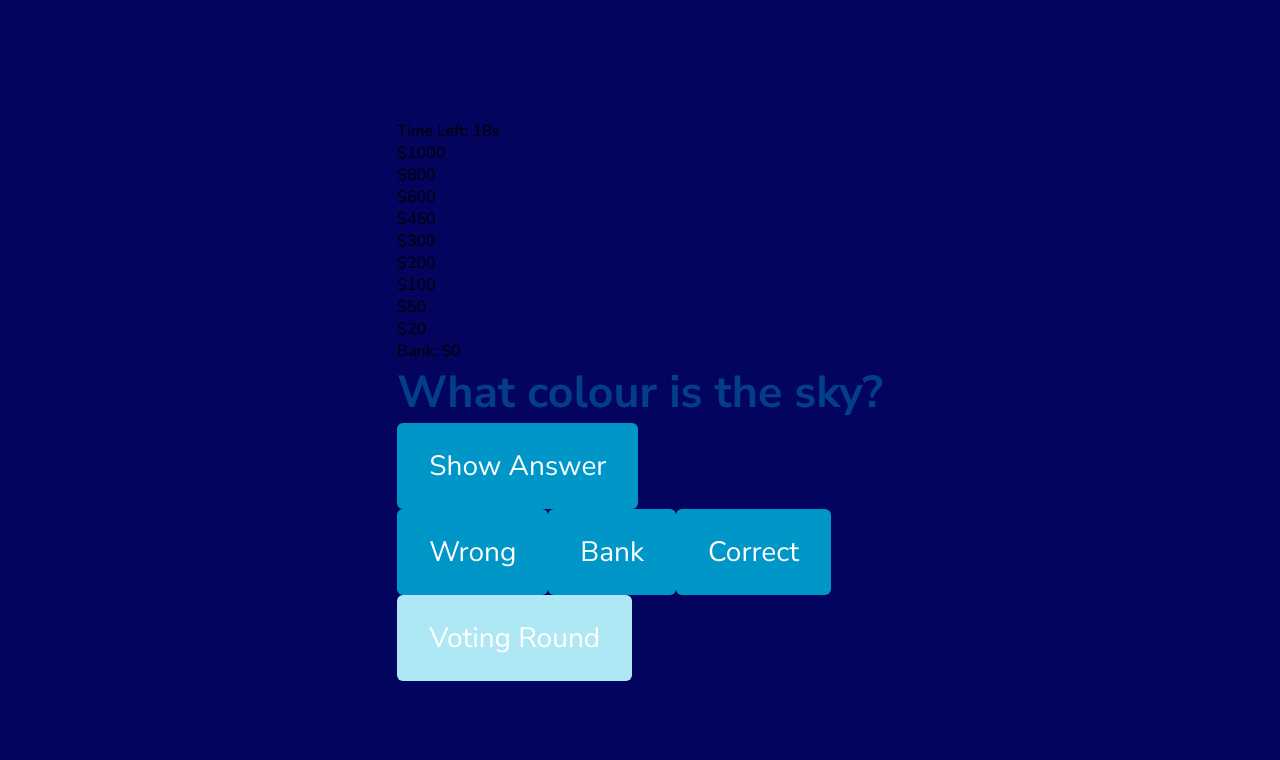
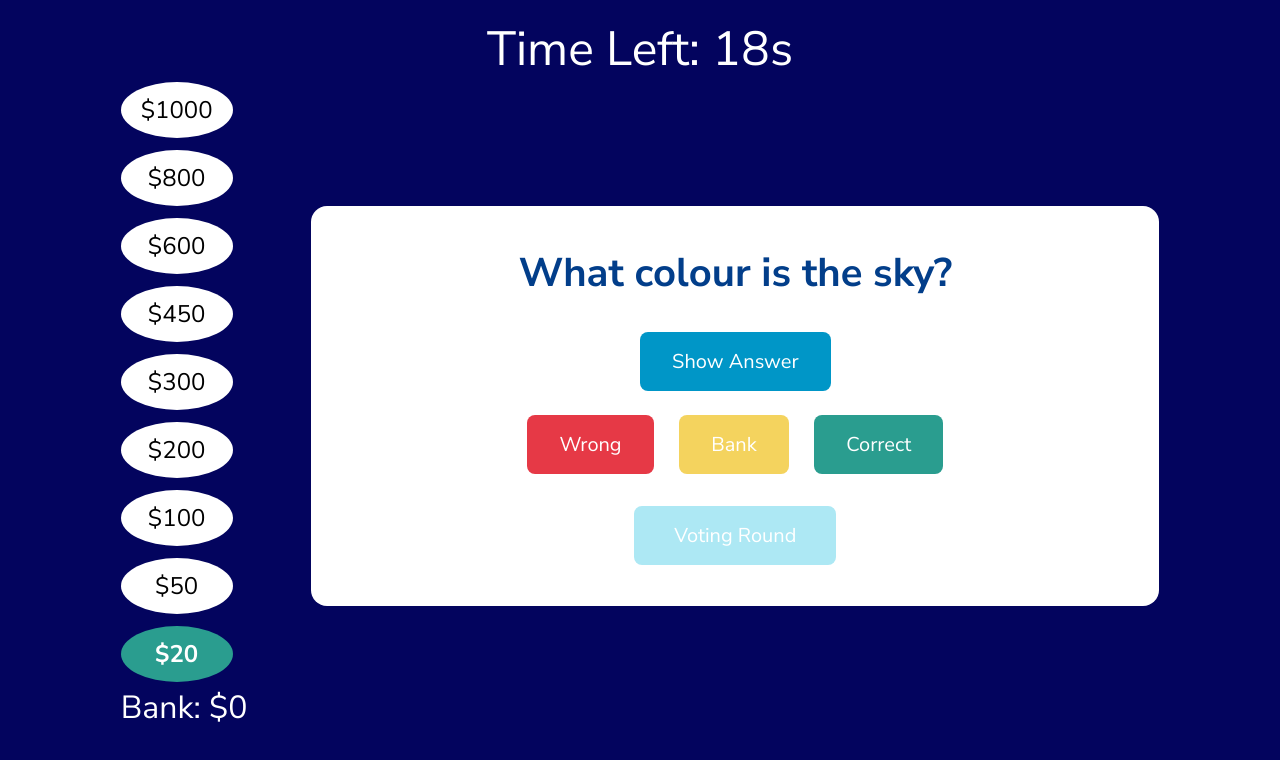
Before and after one commit to ImJehtts/MohibWeakestLink, a React (Create React App) app in the folder frontend/: page / in a window 1280 px wide. Both pictures are taken after a click on the button "Submit". Shown: the top 760 px of the page. Built offline with nearby package versions, Linux system fonts and the light colour scheme.

Commit message:
css finished

```diff
--- a/frontend/src/index.css
+++ b/frontend/src/index.css
@@ -1,37 +1,42 @@
 @import url('https://fonts.googleapis.com/css2?family=Nunito+Sans:ital,opsz,wght@0,6..12,200..1000;1,6..12,200..1000&family=Poppins:wght@300;400;500;600&display=swap');
 
 * {
-  box-sizing: 0;
   padding: 0;
   margin: 0;
   font-family: "Nunito Sans", sans-serif;
 }
 
 :root {
+    /* Theme Colours */
     --color-bg: #03045E;
     --color-dblue: #023E8A;
     --color-lblue: #0096C7;
     --color-sblue: #48CAE4;
     --color-slblue: #ADE8F4;
     --color-white: #FFFFFF;
+
+    /* Game Colours */
+  --color-red: #E63946;
+  --color-yellow: #F4D35E;
+  --color-green: #2A9D8F;
 }
 
 body {
     display: flex;
     justify-content: center;
     align-items: center;
-    min-height: 100vh;
+    height: 90vh;
+    overflow: hidden;
     background: var(--color-bg);
     margin: 0;
 }
 
 .GameSetupContainer {
-    display: flex;
-    justify-content: center;
-    align-items: center;
-    width: 100%;
-    padding: 3rem;
-    flex-direction: column;
+  height: 90vh;
+  display: flex;
+  flex-direction: column;
+  justify-content: center;
+  padding: 1rem;
 }
 
 .GameSetupContainer h3{
@@ -43,7 +48,7 @@ body {
 .GameSetup {
     background: var(--color-white);
     border-radius: 1.5rem;
-    width: 100%;
+    width: 80%;
     max-width: 700px;
     padding: 4rem;
     display: flex;
@@ -68,9 +73,9 @@ button {
     background-color: var(--color-lblue);
     border: none;
     color: var(--color-white);
-    padding: 1.5rem 2rem;
-    font-size: 1.75rem;
-    border-radius: 6px;
+    padding: 2vmin 4vmin;
+    font-size: 2.5vmin;
+    border-radius: 1vmin;
     cursor: pointer;
     transition: background-color 0.3s ease;
 }
@@ -101,3 +106,177 @@ form {
     align-items: center;
     gap: 2rem;
 }
+
+.GamePlayContainer {
+  height: 90vh;
+  width: 100vw;
+  display: flex;
+  flex-direction: column;
+  padding: 2vh;
+  box-sizing: border-box;
+  }
+
+  .GameTimer {
+    text-align: center;
+    font-size: 6vmin;
+    margin: 0;
+    flex-shrink: 0;
+    color: var(--color-white);
+  }
+
+  .GamePlay {
+    display: flex;
+    justify-content: center;
+    align-items: center;
+    gap: 5vw;
+    flex-grow: 1;
+  }
+
+  .MoneyColumn {
+    justify-content: center;
+    height: 100%;
+    gap: 1vh;
+  }
+
+  .MoneyLadder {
+    display: flex;
+    flex-direction: column;
+    gap: 1vh;
+  }
+
+  .MoneyBubble {
+    background: white;
+    border-radius: 50%;
+    width: 14vmin;
+    height: 7vmin;
+    font-size: 3vmin;
+    margin-bottom: 0.5vh;
+    display: flex;
+    align-items: center;
+    justify-content: center;
+  }
+
+  .MoneyBubble.active {
+    color: var(--color-white);
+    border-color: var(--color-green);
+    background: var(--color-green);
+    font-weight: bold;
+  }
+
+  .BankAmount {
+    color: var(--color-white);
+    font-size: 4vmin;
+  }
+
+  .QuestionCard {
+    background: var(--color-white);
+    display: flex;
+    flex-direction: column;
+    align-items: center;
+    justify-content: center;
+    width: 60vw;
+    max-width: 800px;
+    height: auto;
+    min-height: 40vh;
+    margin-top: 0;
+    padding: 5vmin;
+    gap: 3vh;
+    margin: 0;
+    border-radius: 2vmin;
+  }
+
+
+  .QuestionText {
+    color: var(--color-dblue);
+    text-align: center;
+    font-size: 5vmin;
+    margin-bottom: 1vh;
+
+  }
+
+  .AnswerButtons {
+    display: flex;
+    flex-direction: row;
+    justify-content: center;
+    gap: 2vw;
+    width: 100%;
+  }
+
+  .AnswerButtons .Wrong {
+    background-color: var(--color-red);
+  }
+
+  .AnswerButtons .Bank {
+    background-color: var(--color-yellow);
+  }
+
+  .AnswerButtons .Correct {
+    background-color: var(--color-green);
+  }
+
+  .VotingButton {
+    margin-top: 1vh;
+    font-size: 2.5vmin;
+    padding: 2vmin 5vmin;
+  }
+
+  .VotingContainer {
+    height: 90vh;
+    width: 90vw;
+    display: flex;
+    flex-direction: column;
+    justify-content: center;
+    align-items: center;
+    padding: 2vh;
+    margin-top: 0;
+    box-sizing: border-box;
+    overflow: hidden;
+  }
+
+  .VotingRound {
+    background: var(--color-white);
+    border-radius: 1.5rem;
+    width: 90%;
+    max-width: 600px;
+    padding: 4vmin;
+    display: flex;
+    flex-direction: column;
+    align-items: center;
+    text-align: center;
+    gap: 1.5vh;
+}
+
+.VotingRound h1{
+    font-size: 4vmin;
+    color: var(--color-dblue);
+    margin-bottom: 1vh;
+    font-weight: bold;
+}
+
+.VotingRound h2{
+    font-size: 2.5vmin;
+    color: var(--color-dblue);
+    margin-bottom: 2.5vmin;
+    margin: 0;
+    font-weight: semi-bold;
+}
+
+.WinnerContainer{
+    display: flex;
+    flex-direction: column;
+    align-items: center;
+}
+
+.WinnerContainer h1{
+    font-size: 5vmin;
+    color: var(--color-white);
+    margin-bottom: 2vh;
+    font-weight: bold;
+}
+
+.WinnerContainer h2{
+    font-size: 3vmin;
+    color: var(--color-white);
+    margin-bottom: 0;
+    font-weight: semi-bold;
+}
```
